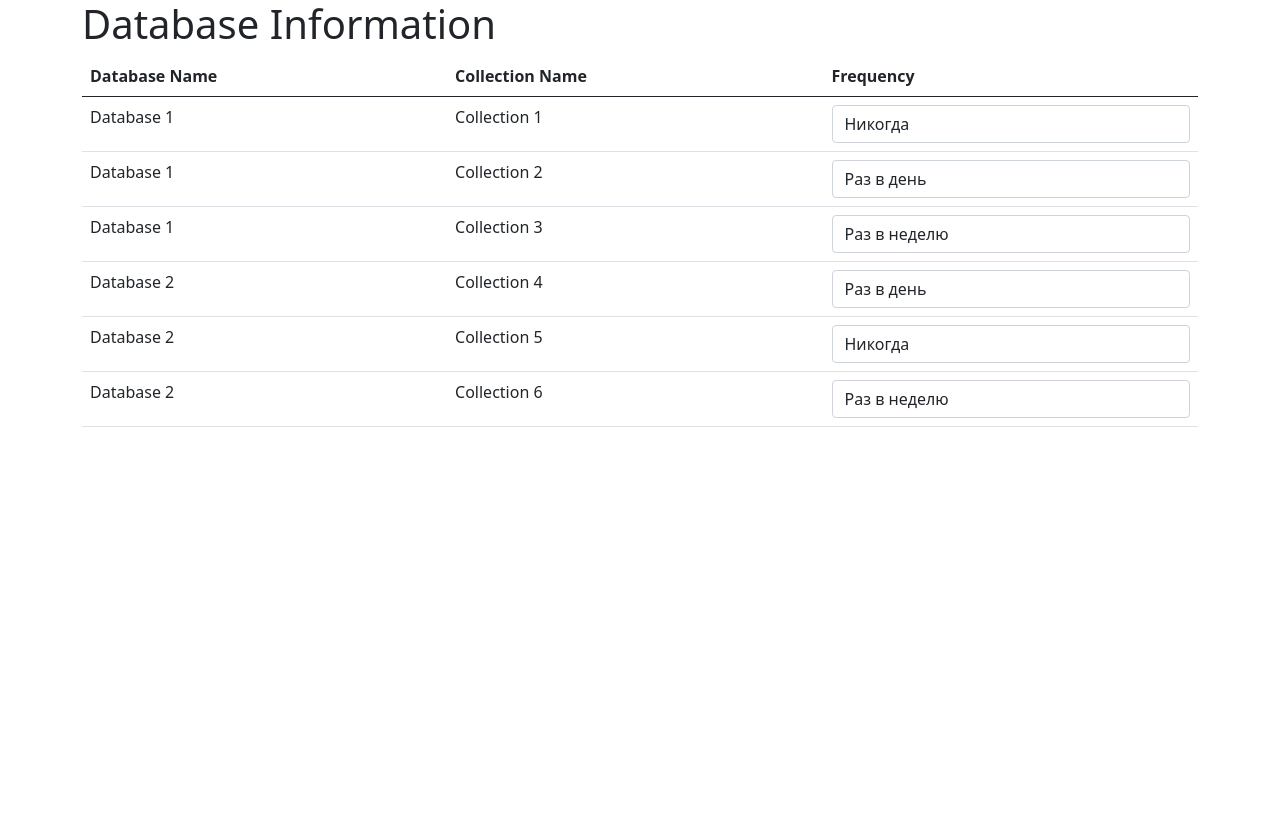
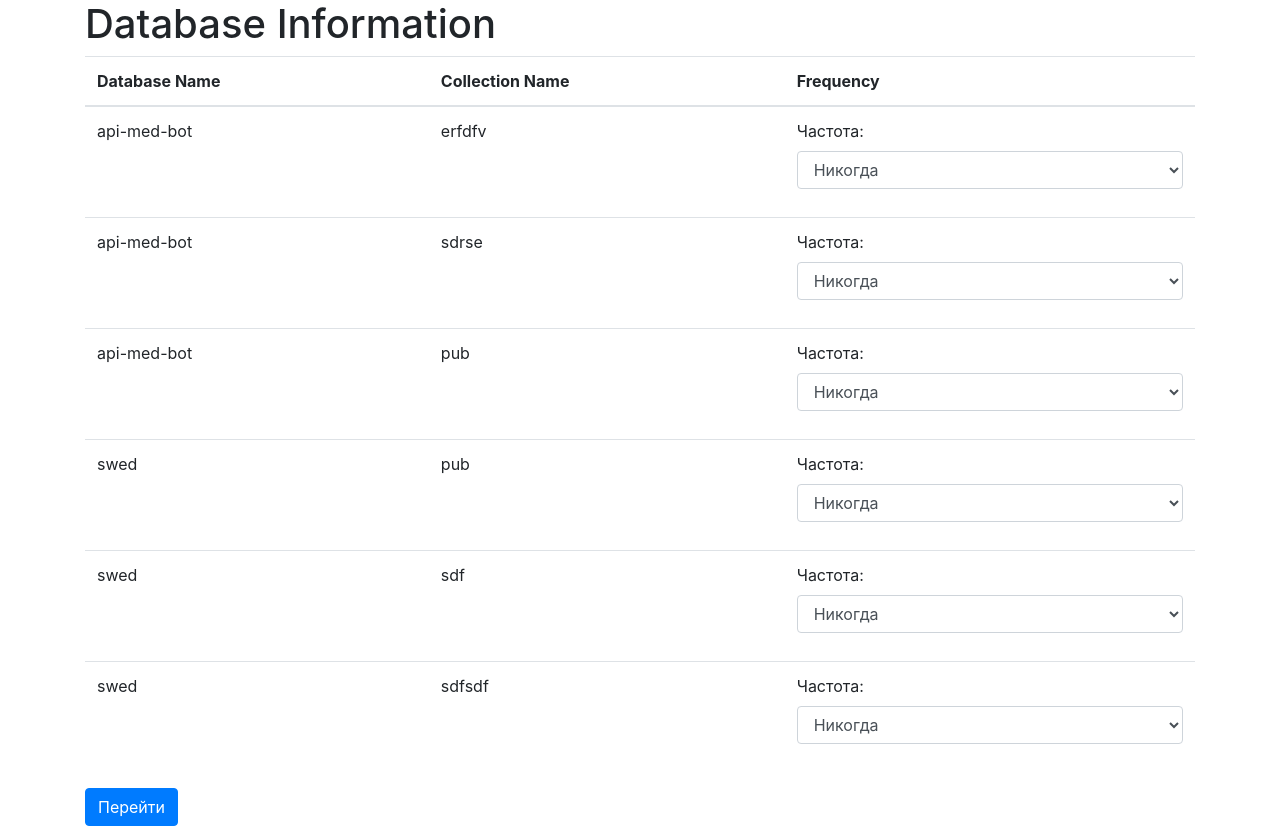
Before and after one commit to sl1pperq/postgres_web_backuper, a Flask app: page / in a window 1280 px wide. Before the commit the page ends 427 px from the top, so only its background shows below. Run offline with Flask 3, Linux system fonts and the light colour scheme; some libraries are stand-ins or nearby versions.

Commit message:
lfjiilsdf

```diff
--- a/flaske.py
+++ b/flaske.py
@@ -5,19 +5,19 @@ app = Flask(__name__)
 # Sample data array
 data = [
     {
-        "db": "Database 1",
+        "db": "api-med-bot",
         "shed": [
-            {"sh": "Collection 1", "freq": "Никогда"},
-            {"sh": "Collection 2", "freq": "Раз в день"},
-            {"sh": "Collection 3", "freq": "Раз в неделю"}
+            {"sh": "erfdfv", "freq": "Никогда"},
+            {"sh": "sdrse", "freq": "Раз в день"},
+            {"sh": "pub", "freq": "Раз в неделю"}
         ]
     },
     {
-        "db": "Database 2",
+        "db": "swed",
         "shed": [
-            {"sh": "Collection 4", "freq": "Раз в день"},
-            {"sh": "Collection 5", "freq": "Никогда"},
-            {"sh": "Collection 6", "freq": "Раз в неделю"}
+            {"sh": "pub", "freq": "Раз в день"},
+            {"sh": "sdf", "freq": "Никогда"},
+            {"sh": "sdfsdf", "freq": "Раз в неделю"}
         ]
     }
 ]
--- a/templates/index.html
+++ b/templates/index.html
@@ -3,12 +3,13 @@
 <head>
     <meta charset="UTF-8">
     <title>Database Information</title>
-    <link rel="stylesheet" href="https://cdnjs.cloudflare.com/ajax/libs/twitter-bootstrap/5.0.2/css/bootstrap.min.css">
+    <link rel="stylesheet" href="https://maxcdn.bootstrapcdn.com/bootstrap/4.5.2/css/bootstrap.min.css">
 </head>
 <body>
 <div class="container">
     <h1>Database Information</h1>
 
+    <form action="/api" method="GET">
     <!-- Table for displaying database information -->
     <table class="table">
         <thead>
@@ -25,20 +26,38 @@
             <td>{{ item.db }}</td>
             <td>{{ shed.sh }}</td>
             <td>
-                <select class="form-control">
-                    <option {% if shed.freq==
-                    "Никогда" %} selected {% endif %}>Никогда</option>
-                    <option {% if shed.freq==
-                    "Раз в день" %} selected {% endif %}  >Раз в день</option>
-                    <option {% if shed.freq==
-                    "Раз в неделю" %} selected {% endif %}>Раз в неделю</option>
-                </select>
+
+                    <div class="row">
+                        <div class="form-group col-12">
+                            <label for="frequencySelect">Частота:</label>
+                            <select class="form-control" id="frequencySelect" name="frequency_{{ item.db }}_{{ item.sh }}">
+                                <option value="never">Никогда</option>
+                                <option value="daily">Раз в день</option>
+                                <option value="weekly">Раз в неделю</option>
+                            </select>
+
+                        </div>
+
+
+                    </div>
+
             </td>
         </tr>
         {% endfor %}
         {% endfor %}
         </tbody>
     </table>
+
+    <button type="submit" class="btn btn-primary">Перейти</button>
+</form>
+    <!-- Подключаем библиотеку jQuery -->
+    <script src="https://ajax.googleapis.com/ajax/libs/jquery/3.5.1/jquery.min.js"></script>
+
+    <!-- Подключаем библиотеку Popper.js -->
+    <script src="https://cdnjs.cloudflare.com/ajax/libs/popper.js/1.16.0/umd/popper.min.js"></script>
+
+    <!-- Подключаем библиотеку Bootstrap JS -->
+    <script src="https://maxcdn.bootstrapcdn.com/bootstrap/4.5.2/js/bootstrap.min.js"></script>
 </div>
 </body>
 </html>
```
